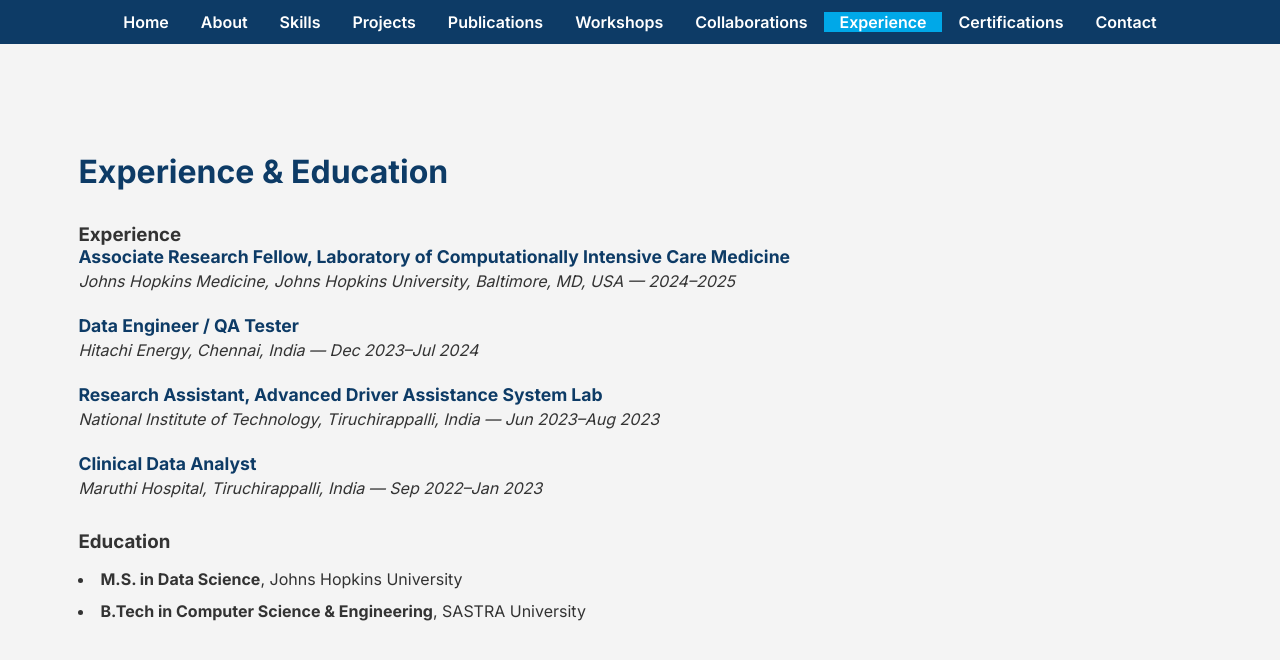
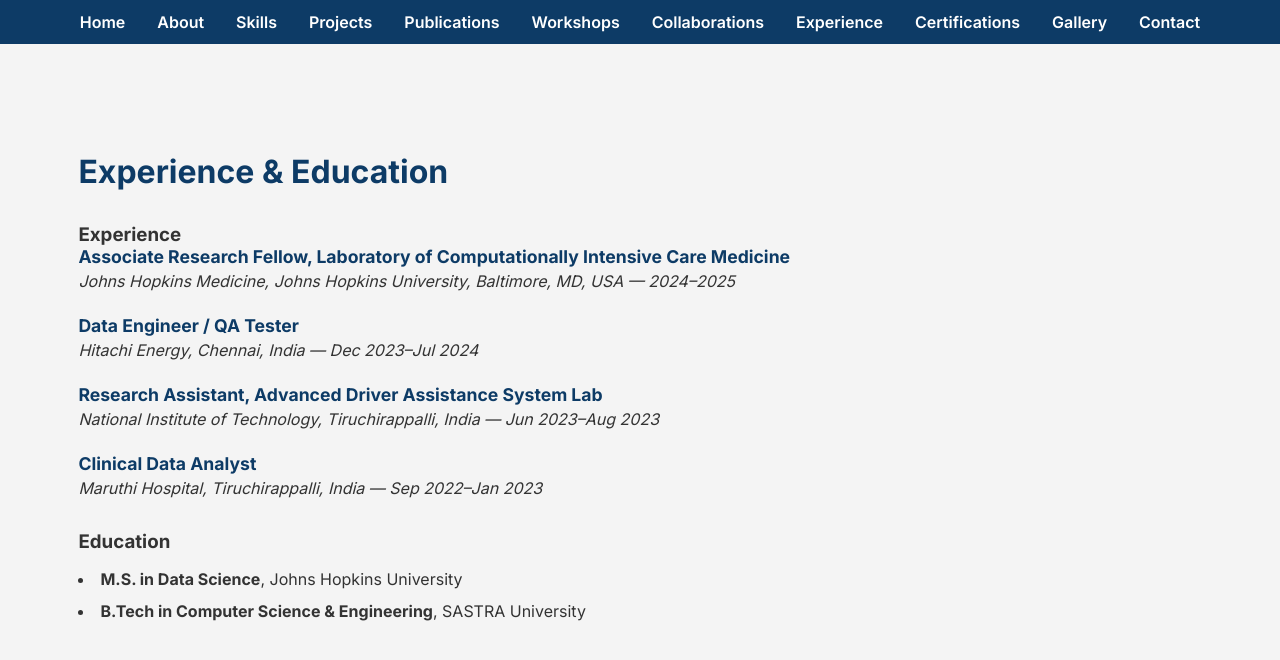
Before and after one commit to AkshayRamakrishnann/AkshayRamakrishnann.github.io, a plain HTML site: page experience.html in a window 1280 px wide. Drawn offline with Linux system fonts and the light colour scheme.

Commit message:
Update experience.html

```diff
--- a/experience.html
+++ b/experience.html
@@ -18,11 +18,13 @@
     <li><a href="publications.html">Publications</a></li>
     <li><a href="workshops.html">Workshops</a></li>
     <li><a href="collaborations.html">Collaborations</a></li>
-      <li><a href="experience.html" class="active">Experience</a></li>
+    <li><a href="experience.html">Experience</a></li>
     <li><a href="certs.html">Certifications</a></li>
+    <li><a href="gallery.html">Gallery</a></li>
     <li><a href="contact.html">Contact</a></li>
   </ul>
 </nav>
+
 
   <!-- Experience & Education Section -->
   <section id="experience">
```
Lines whose indentation alone changed are shown as unchanged.
